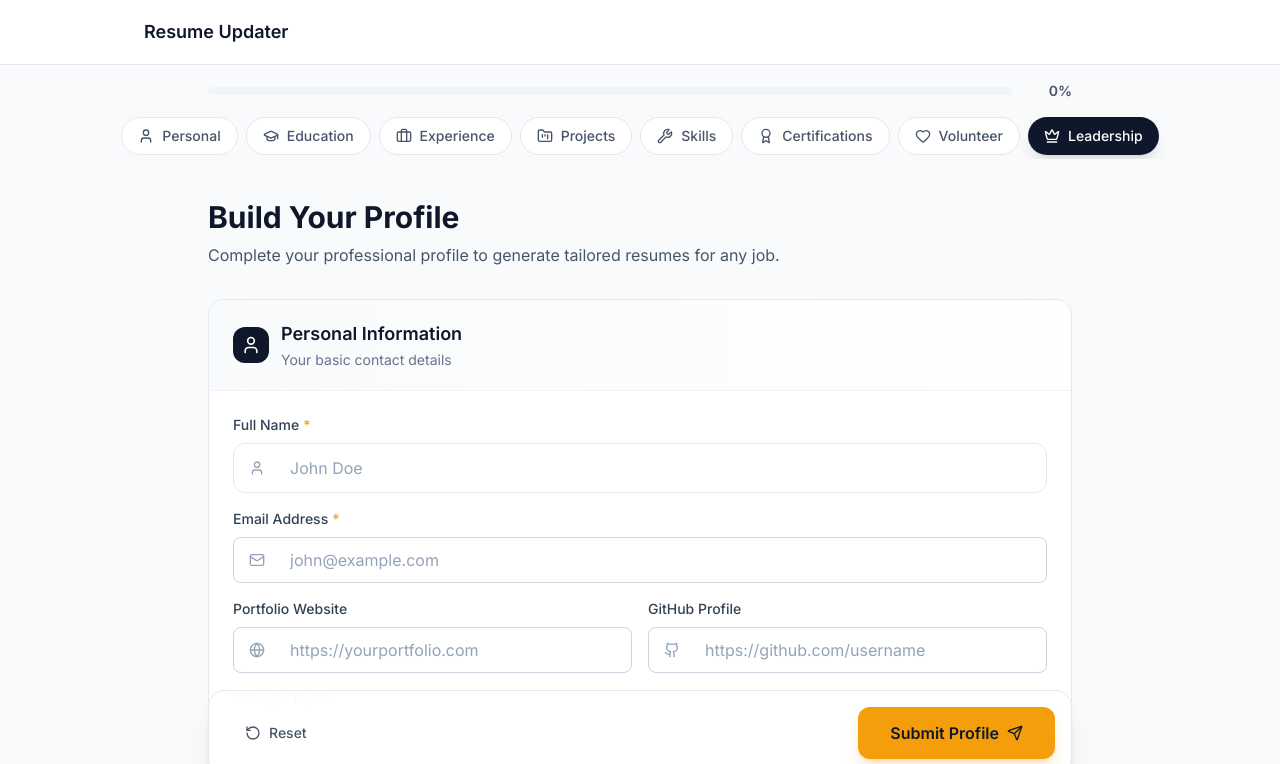
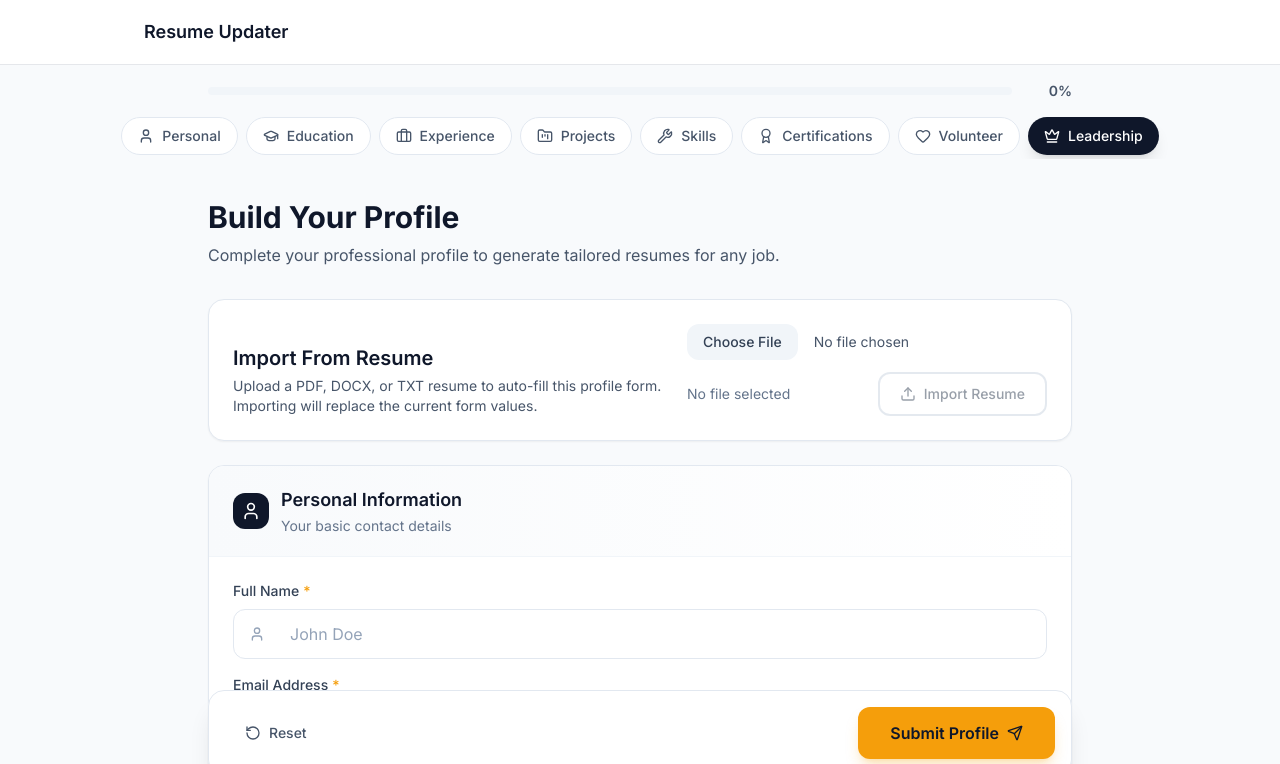
Before and after one commit to vatsalvatsyayan/Resume-Updater, a React (Vite) app in the folder frontend/: page /profile in a window 1280 px wide. Shown: the top 764 px of the page. Built offline with nearby package versions, Linux system fonts and the light colour scheme; no server answers.

Commit message:
Connect resume import to profile form UI

```diff
--- a/frontend/src/lib/api.ts
+++ b/frontend/src/lib/api.ts
@@ -50,6 +50,18 @@ export interface ResumeGeneratorPayload {
   roleName: string;
   companyName: string;
   maxProjects?: number;
+}
+
+export interface ProfileImportPayload {
+  resumeFile?: File;
+  resumeText?: string;
+}
+
+export interface ProfileImportResponse {
+  message: string;
+  data: Partial<ProfileFormData>;
+  warnings: string[];
+  sources: string[];
 }
 
 function stripId<T extends { id?: string }>(obj: T): Omit<T, 'id'> {
@@ -165,6 +177,35 @@ export async function getProfile(email: string): Promise<any | null> {
   return result;
 }
 
+export async function importProfile(
+  payload: ProfileImportPayload,
+  email?: string
+): Promise<ProfileImportResponse> {
+  const formData = new FormData();
+
+  if (payload.resumeFile) {
+    formData.append('resume_file', payload.resumeFile);
+  }
+
+  if (payload.resumeText) {
+    formData.append('resume_text', payload.resumeText);
+  }
+
+  const response = await fetch(`${API_BASE_URL}/user/profile-import`, {
+    method: 'POST',
+    headers: email ? { 'X-User-Email': email } : undefined,
+    body: formData,
+  });
+
+  const result = await parseJsonSafe(response);
+
+  if (!response.ok) {
+    throw new Error(parseError(result.detail, 'Failed to import profile'));
+  }
+
+  return result;
+}
+
 export async function createApplication(
   payload: ApplicationPayload
 ): Promise<any> {
--- a/frontend/src/pages/ProfileFormPage.tsx
+++ b/frontend/src/pages/ProfileFormPage.tsx
@@ -4,7 +4,7 @@ import { useForm, FormProvider, type Resolver, type SubmitHandler } from 'react-
 import { zodResolver } from '@hookform/resolvers/zod';
 import { motion } from 'framer-motion';
 import { toast, Toaster } from 'sonner';
-import { Send, RotateCcw } from 'lucide-react';
+import { Send, RotateCcw, Upload } from 'lucide-react';
 
 import { Button } from '@/components/ui';
 import { Header, SectionNav } from '@/components/layout';
@@ -20,53 +20,23 @@ import {
 } from '@/components/sections';
 
 import { profileFormSchema } from '@/lib/validation';
-import { submitRegistration, getProfile } from '@/lib/api';
+import { getProfile, importProfile, submitRegistration } from '@/lib/api';
 import { useUIStore } from '@/stores/uiStore';
 import type { ProfileFormData } from '@/types/form.types';
 import { defaultProfileFormData } from '@/types/form.types';
 import { useUser } from '@clerk/clerk-react';
 
-export function ProfileFormPage() {
-  const navigate = useNavigate();
-  const { user, isLoaded } = useUser();
-  const { isSubmitting, setIsSubmitting, setSubmitError } = useUIStore();
-  const [isProfileLoading, setIsProfileLoading] = useState(true);
-
-  const methods = useForm<ProfileFormData>({
-    resolver: zodResolver(profileFormSchema) as Resolver<ProfileFormData>,
-    defaultValues: defaultProfileFormData,
-    mode: 'onBlur',
-  });
-
-  const { handleSubmit, reset, formState } = methods;
-
-  useEffect(() => {
-    const loadProfile = async () => {
-      if (!isLoaded) return;
-
-      const userEmail = user?.primaryEmailAddress?.emailAddress;
-
-      if (!userEmail) {
-        setIsProfileLoading(false);
-        return;
-      }
-
-      try {
-        const profile = await getProfile(userEmail);
-
-        if (profile) {
-          reset({
+function mapProfileToFormData(profile: any, fallbackEmail: string): ProfileFormData {
+  return {
     ...defaultProfileFormData,
-
     personalInfo: {
       ...defaultProfileFormData.personalInfo,
       name: profile.personalInfo?.name ?? '',
-              email: profile.personalInfo?.email ?? profile.email ?? userEmail,
+      email: profile.personalInfo?.email ?? profile.email ?? fallbackEmail,
       portfolioWebsite: profile.personalInfo?.portfolioWebsite ?? '',
       githubUrl: profile.personalInfo?.githubUrl ?? '',
       linkedinUrl: profile.personalInfo?.linkedinUrl ?? '',
     },
-
     education: (profile.education ?? []).map((edu: any) => ({
       id: edu.id ?? '',
       universityName: edu.universityName ?? '',
@@ -79,7 +49,6 @@ export function ProfileFormPage() {
       endDate: edu.endDate ?? '',
       isPresent: edu.isPresent ?? false,
     })),
-
     workExperience: (profile.workExperience ?? []).map((work: any) => ({
       id: work.id ?? '',
       companyName: work.companyName ?? '',
@@ -91,7 +60,6 @@ export function ProfileFormPage() {
       summary: work.summary ?? '',
       description: work.description ?? '',
     })),
-
     projects: (profile.projects ?? []).map((project: any) => ({
       id: project.id ?? '',
       projectName: project.projectName ?? '',
@@ -100,7 +68,6 @@ export function ProfileFormPage() {
       summary: project.summary ?? '',
       description: project.description ?? '',
     })),
-
     skills: {
       ...defaultProfileFormData.skills,
       programmingLanguages:
@@ -120,7 +87,6 @@ export function ProfileFormPage() {
         [],
       other: profile.skills?.other ?? [],
     },
-
     certifications: (
       profile.certifications ??
       profile.certification ??
@@ -155,7 +121,6 @@ export function ProfileFormPage() {
         cert.credential_url ??
         '',
     })),
-
     volunteer: (
       profile.volunteer ??
       profile.volunteerExperience ??
@@ -185,7 +150,6 @@ export function ProfileFormPage() {
         false,
       description: vol.description ?? '',
     })),
-
     leadership: (profile.leadership ?? []).map((lead: any) => ({
       id: lead.id ?? '',
       title: lead.title ?? '',
@@ -195,7 +159,41 @@ export function ProfileFormPage() {
       isPresent: lead.isPresent ?? false,
       description: lead.description ?? '',
     })),
+  };
+}
+
+export function ProfileFormPage() {
+  const navigate = useNavigate();
+  const { user, isLoaded } = useUser();
+  const { isSubmitting, setIsSubmitting, setSubmitError } = useUIStore();
+  const [isProfileLoading, setIsProfileLoading] = useState(true);
+  const [resumeFile, setResumeFile] = useState<File | null>(null);
+  const [isImporting, setIsImporting] = useState(false);
+
+  const methods = useForm<ProfileFormData>({
+    resolver: zodResolver(profileFormSchema) as Resolver<ProfileFormData>,
+    defaultValues: defaultProfileFormData,
+    mode: 'onBlur',
   });
+
+  const { handleSubmit, reset, formState } = methods;
+
+  useEffect(() => {
+    const loadProfile = async () => {
+      if (!isLoaded) return;
+
+      const userEmail = user?.primaryEmailAddress?.emailAddress;
+
+      if (!userEmail) {
+        setIsProfileLoading(false);
+        return;
+      }
+
+      try {
+        const profile = await getProfile(userEmail);
+
+        if (profile) {
+          reset(mapProfileToFormData(profile, userEmail));
         }
       } catch (error) {
         console.error('Failed to load profile:', error);
@@ -233,6 +231,44 @@ export function ProfileFormPage() {
       setIsSubmitting(false);
     }
   }, [navigate, user, setIsSubmitting, setSubmitError]);
+
+  const handleResumeImport = useCallback(async () => {
+    const userEmail = user?.primaryEmailAddress?.emailAddress;
+
+    if (!resumeFile) {
+      toast.error('Choose a resume file before importing.');
+      return;
+    }
+
+    if (!userEmail) {
+      toast.error('Unable to get your email. Please log out and sign in again.');
+      return;
+    }
+
+    setIsImporting(true);
+
+    try {
+      const result = await importProfile({ resumeFile }, userEmail);
+      reset(mapProfileToFormData(result.data, userEmail));
+
+      if (result.warnings.length > 0) {
+        toast.warning('Profile imported with warnings', {
+          description: result.warnings.join(' '),
+        });
+      } else {
+        toast.success('Profile imported from your resume.');
+      }
+
+      setResumeFile(null);
+    } catch (error) {
+      const message = error instanceof Error ? error.message : 'Failed to import profile';
+      toast.error('Resume import failed', {
+        description: message,
+      });
+    } finally {
+      setIsImporting(false);
+    }
+  }, [reset, resumeFile, user]);
 
   const handleReset = useCallback(() => {
     if (window.confirm('Are you sure you want to reset the form? All data will be lost.')) {
@@ -276,6 +312,50 @@ export function ProfileFormPage() {
 
         <FormProvider {...methods}>
           <form onSubmit={handleSubmit(onSubmit)} className="space-y-6">
+            <motion.div
+              initial={{ opacity: 0, y: 12 }}
+              animate={{ opacity: 1, y: 0 }}
+              className="rounded-2xl border border-slate-200 bg-white p-6 shadow-sm"
+            >
+              <div className="flex flex-col gap-4 md:flex-row md:items-end md:justify-between">
+                <div className="space-y-1">
+                  <h2 className="text-xl font-semibold text-slate-900">
+                    Import From Resume
+                  </h2>
+                  <p className="text-sm text-slate-600">
+                    Upload a PDF, DOCX, or TXT resume to auto-fill this profile form.
+                    Importing will replace the current form values.
+                  </p>
+                </div>
+
+                <div className="flex w-full flex-col gap-3 md:w-auto md:min-w-[360px]">
+                  <input
+                    type="file"
+                    accept=".pdf,.doc,.docx,.txt,.md"
+                    onChange={(event) => {
+                      setResumeFile(event.target.files?.[0] ?? null);
+                    }}
+                    className="block w-full text-sm text-slate-600 file:mr-4 file:rounded-xl file:border-0 file:bg-slate-100 file:px-4 file:py-2 file:text-sm file:font-medium file:text-slate-700 hover:file:bg-slate-200"
+                  />
+                  <div className="flex items-center justify-between gap-3">
+                    <span className="truncate text-sm text-slate-500">
+                      {resumeFile ? resumeFile.name : 'No file selected'}
+                    </span>
+                    <Button
+                      type="button"
+                      variant="outline"
+                      onClick={handleResumeImport}
+                      isLoading={isImporting}
+                      disabled={!resumeFile}
+                      leftIcon={<Upload className="h-4 w-4" />}
+                    >
+                      Import Resume
+                    </Button>
+                  </div>
+                </div>
+              </div>
+            </motion.div>
+
             <PersonalInfoSection />
             <EducationSection />
             <WorkExperienceSection />
```
Lines whose indentation alone changed are shown as unchanged.
